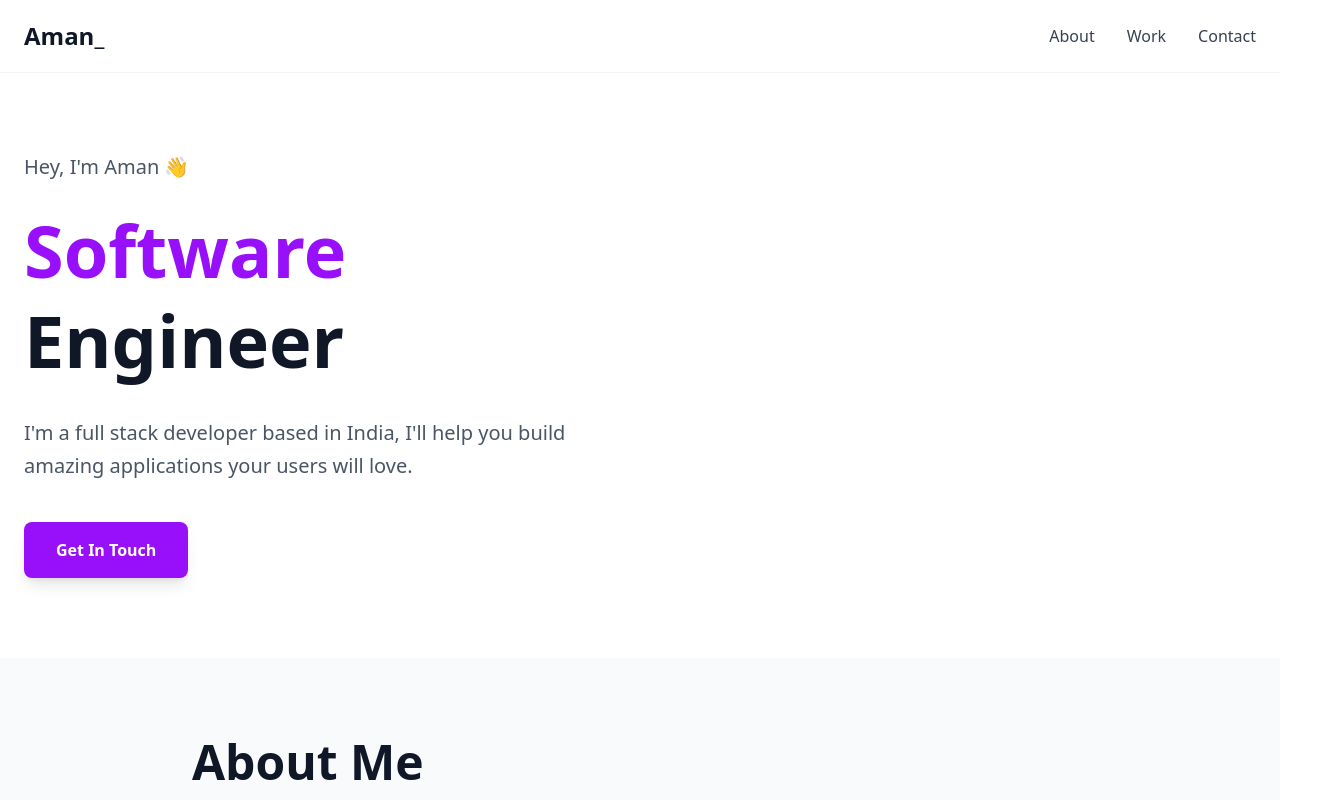
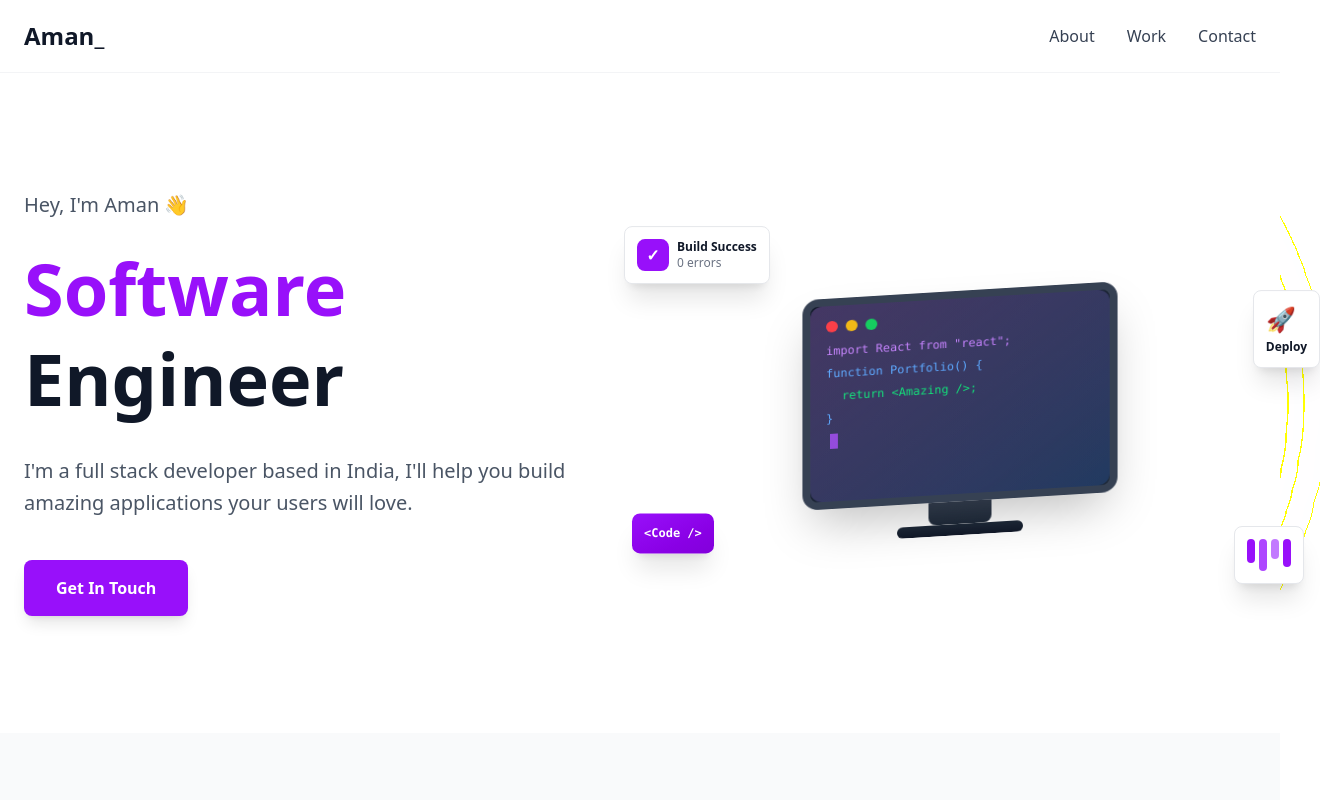
Before and after one commit to Aman-11381/portfolio-website, a React (Vite) app: page / in a window 1280 px wide. Shown: the top 800 px of the page, 1320 px wide, since content can reach past the window. Built offline with nearby package versions, Linux system fonts and the light colour scheme.

Commit message:
Add CodeVisualization component and integrate it into Home page layout

```diff
--- a/package.json
+++ b/package.json
@@ -10,6 +10,7 @@
     "preview": "vite preview"
   },
   "dependencies": {
+    "framer-motion": "^12.23.24",
     "react": "^19.2.0",
     "react-dom": "^19.2.0",
     "react-router-dom": "^7.9.6"
--- /dev/null
+++ b/src/components/CodeVisualization.tsx
@@ -0,0 +1,195 @@
+import { motion } from 'framer-motion';
+
+function CodeVisualization() {
+  return (
+    <div className="relative w-full h-[500px] flex items-center justify-center perspective-1000">
+      {/* Floating 3D Laptop/Monitor */}
+      <motion.div
+        className="relative"
+        initial={{ y: 0, rotateX: 20, rotateY: -15 }}
+        animate={{
+          y: [-10, 10, -10],
+          rotateY: [-15, -10, -15],
+        }}
+        transition={{
+          duration: 4,
+          repeat: Infinity,
+          ease: 'easeInOut',
+        }}
+        style={{
+          transformStyle: 'preserve-3d',
+        }}
+      >
+        {/* Monitor/Screen */}
+        <motion.div
+          className="relative w-80 h-56 bg-gradient-to-br from-gray-900 to-gray-800 rounded-2xl shadow-2xl border-8 border-gray-700"
+          initial={{ opacity: 0, scale: 0.8 }}
+          animate={{ opacity: 1, scale: 1 }}
+          transition={{ duration: 0.8 }}
+        >
+          {/* Screen glow effect */}
+          <div className="absolute inset-0 bg-gradient-to-br from-purple-500/20 to-blue-500/20 rounded-xl" />
+
+          {/* Code editor window */}
+          <div className="relative h-full p-4 overflow-hidden">
+            {/* Window controls */}
+            <div className="flex gap-2 mb-3">
+              <div className="w-3 h-3 rounded-full bg-red-500" />
+              <div className="w-3 h-3 rounded-full bg-yellow-500" />
+              <div className="w-3 h-3 rounded-full bg-green-500" />
+            </div>
+
+            {/* Code lines with typing animation */}
+            <div className="font-mono text-xs space-y-2">
+              <motion.div
+                initial={{ opacity: 0, x: -20 }}
+                animate={{ opacity: 1, x: 0 }}
+                transition={{ delay: 0.3 }}
+                className="text-purple-400"
+              >
+                {'import React from "react";'}
+              </motion.div>
+              <motion.div
+                initial={{ opacity: 0, x: -20 }}
+                animate={{ opacity: 1, x: 0 }}
+                transition={{ delay: 0.5 }}
+                className="text-blue-400"
+              >
+                {'function Portfolio() {'}
+              </motion.div>
+              <motion.div
+                initial={{ opacity: 0, x: -20 }}
+                animate={{ opacity: 1, x: 0 }}
+                transition={{ delay: 0.7 }}
+                className="text-green-400 pl-4"
+              >
+                {'return <Amazing />;'}
+              </motion.div>
+              <motion.div
+                initial={{ opacity: 0, x: -20 }}
+                animate={{ opacity: 1, x: 0 }}
+                transition={{ delay: 0.9 }}
+                className="text-blue-400"
+              >
+                {'}'}
+              </motion.div>
+
+              {/* Blinking cursor */}
+              <motion.div
+                animate={{ opacity: [1, 0, 1] }}
+                transition={{ duration: 1, repeat: Infinity }}
+                className="inline-block w-2 h-4 bg-purple-500 ml-1"
+              />
+            </div>
+          </div>
+
+          {/* Screen reflection */}
+          <div className="absolute inset-0 bg-gradient-to-br from-white/10 to-transparent rounded-xl pointer-events-none" />
+        </motion.div>
+
+        {/* Monitor stand */}
+        <div className="mx-auto w-16 h-6 bg-gradient-to-b from-gray-700 to-gray-800 rounded-b-lg" />
+        <div className="mx-auto w-32 h-3 bg-gradient-to-b from-gray-800 to-gray-900 rounded-full" />
+      </motion.div>
+
+      {/* Floating UI elements around the monitor */}
+      <motion.div
+        className="absolute top-20 -left-10 bg-white rounded-lg shadow-xl p-3 border border-gray-200"
+        initial={{ opacity: 0, x: -50, y: 50 }}
+        animate={{
+          opacity: 1,
+          x: 0,
+          y: [0, -10, 0],
+        }}
+        transition={{
+          opacity: { duration: 0.5, delay: 1 },
+          x: { duration: 0.5, delay: 1 },
+          y: { duration: 3, repeat: Infinity, ease: 'easeInOut', delay: 1 },
+        }}
+      >
+        <div className="flex items-center gap-2">
+          <div className="w-8 h-8 bg-purple-600 rounded-lg flex items-center justify-center text-white font-bold">
+            ✓
+          </div>
+          <div>
+            <div className="text-xs font-semibold text-gray-900">Build Success</div>
+            <div className="text-xs text-gray-500">0 errors</div>
+          </div>
+        </div>
+      </motion.div>
+
+      <motion.div
+        className="absolute top-32 -right-16 bg-white rounded-lg shadow-xl p-3 border border-gray-200"
+        initial={{ opacity: 0, x: 50, y: -50 }}
+        animate={{
+          opacity: 1,
+          x: 0,
+          y: [0, 10, 0],
+        }}
+        transition={{
+          opacity: { duration: 0.5, delay: 1.2 },
+          x: { duration: 0.5, delay: 1.2 },
+          y: { duration: 3.5, repeat: Infinity, ease: 'easeInOut', delay: 1.2 },
+        }}
+      >
+        <div className="text-2xl">🚀</div>
+        <div className="text-xs font-semibold text-gray-900 mt-1">Deploy</div>
+      </motion.div>
+
+      <motion.div
+        className="absolute bottom-24 -left-8 bg-gradient-to-br from-purple-600 to-purple-700 rounded-lg shadow-xl p-3 text-white"
+        initial={{ opacity: 0, scale: 0 }}
+        animate={{
+          opacity: 1,
+          scale: 1,
+          y: [0, -15, 0],
+        }}
+        transition={{
+          opacity: { duration: 0.5, delay: 1.4 },
+          scale: { duration: 0.5, delay: 1.4 },
+          y: { duration: 4, repeat: Infinity, ease: 'easeInOut', delay: 1.4 },
+        }}
+      >
+        <div className="text-xs font-mono font-bold">{'<Code />'}</div>
+      </motion.div>
+
+      <motion.div
+        className="absolute bottom-20 -right-12 bg-white rounded-lg shadow-xl p-3 border border-gray-200"
+        initial={{ opacity: 0, scale: 0 }}
+        animate={{
+          opacity: 1,
+          scale: 1,
+          y: [0, 12, 0],
+        }}
+        transition={{
+          opacity: { duration: 0.5, delay: 1.6 },
+          scale: { duration: 0.5, delay: 1.6 },
+          y: { duration: 3.2, repeat: Infinity, ease: 'easeInOut', delay: 1.6 },
+        }}
+      >
+        <div className="flex gap-1">
+          <div className="w-2 h-6 bg-purple-600 rounded" />
+          <div className="w-2 h-8 bg-purple-500 rounded" />
+          <div className="w-2 h-5 bg-purple-400 rounded" />
+          <div className="w-2 h-7 bg-purple-600 rounded" />
+        </div>
+      </motion.div>
+
+      {/* Background gradient glow */}
+      <motion.div
+        className="absolute w-96 h-96 bg-purple-400/30 rounded-full blur-3xl -z-10"
+        animate={{
+          scale: [1, 1.2, 1],
+          opacity: [0.3, 0.5, 0.3],
+        }}
+        transition={{
+          duration: 4,
+          repeat: Infinity,
+          ease: 'easeInOut',
+        }}
+      />
+    </div>
+  );
+}
+
+export default CodeVisualization;
--- a/src/pages/Home.tsx
+++ b/src/pages/Home.tsx
@@ -2,6 +2,7 @@ import Navigation from '../components/Navigation';
 import Footer from '../components/Footer';
 import AboutSection from '../sections/AboutSection';
 import WorkSection from '../sections/WorkSection';
+import CodeVisualization from '../components/CodeVisualization';
 
 function Home() {
   return (
@@ -38,9 +39,9 @@ function Home() {
               </div>
             </div>
 
-            {/* Right side - Empty for now */}
+            {/* Right side - 3D Code Visualization */}
             <div className="hidden lg:flex items-center justify-center">
-              {/* Space for future content (photo, illustration, etc.) */}
+              <CodeVisualization />
             </div>
           </div>
         </section>
```
Also changed, not shown: 1 other file (tests, documents, lock files or other folders).
